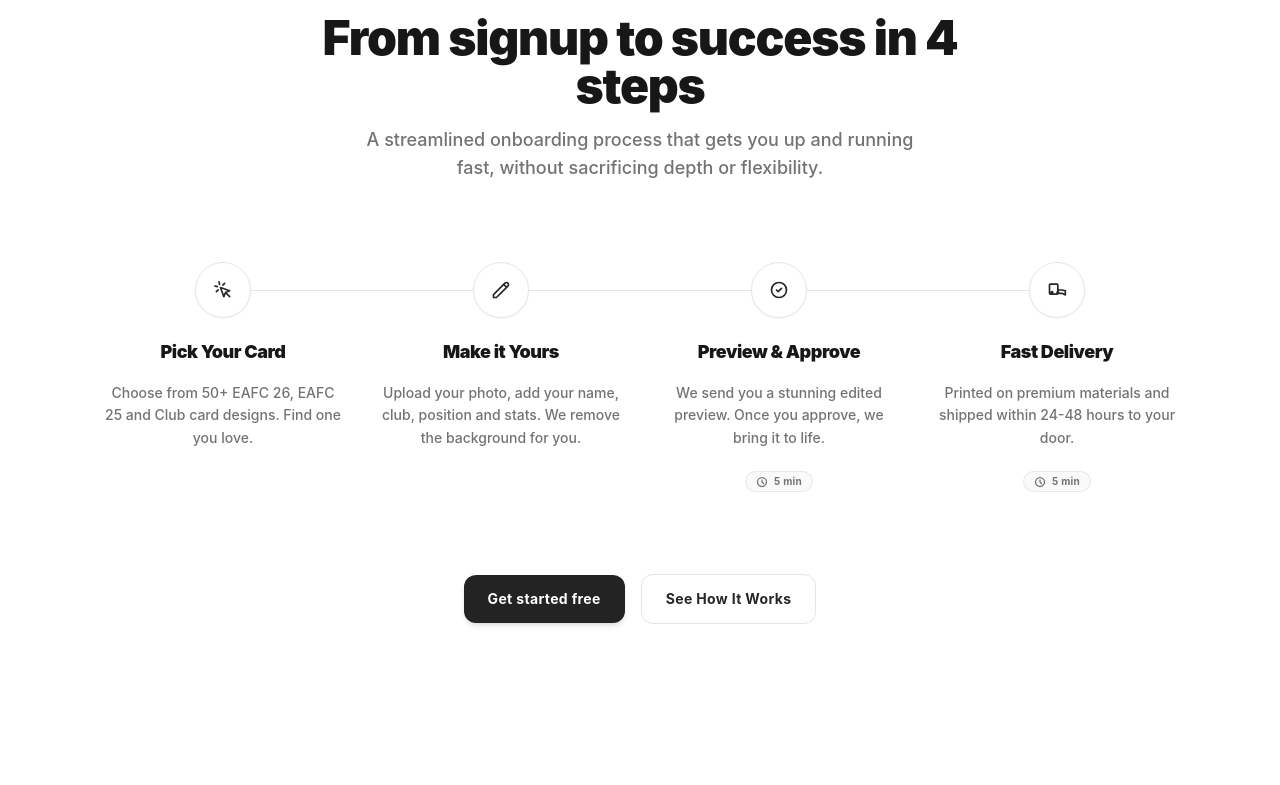
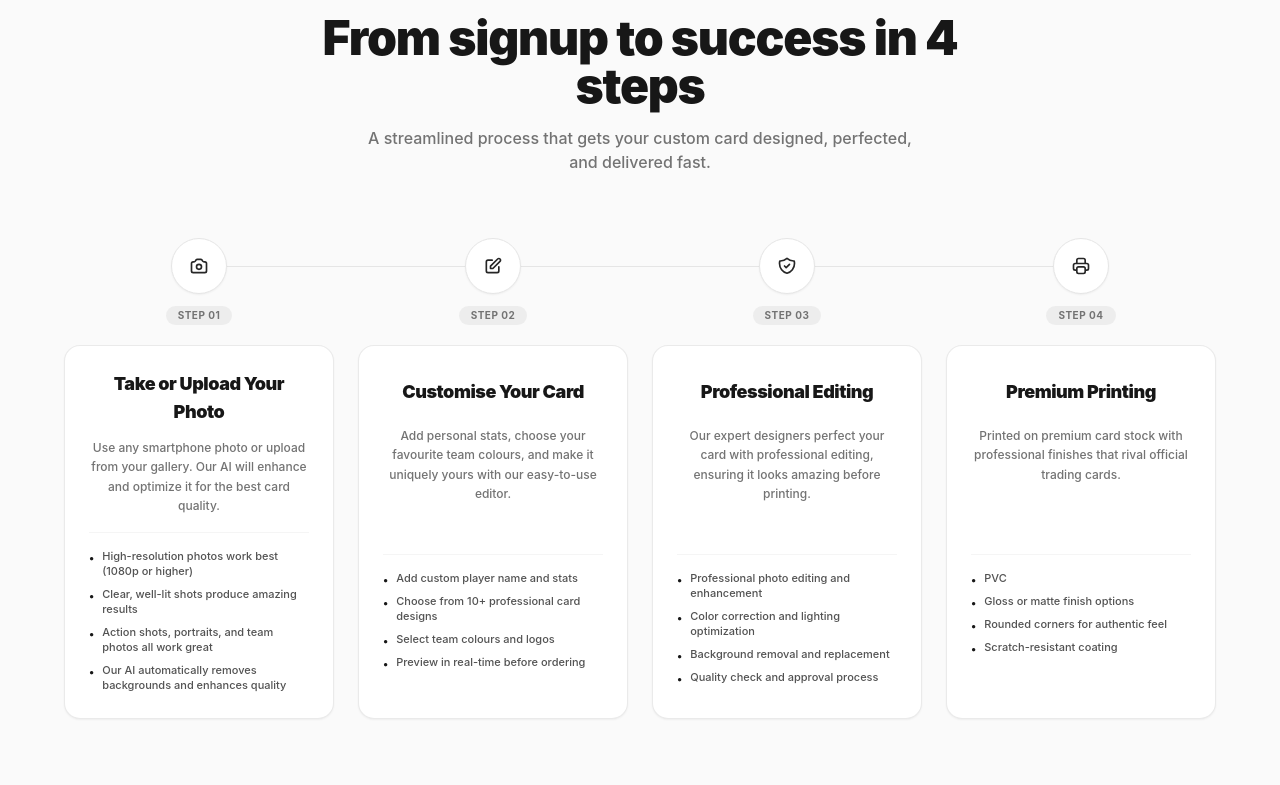
Before and after one commit to thivaharan-selvanayagam/football, a Next.js app: page / in a window 1280 px wide. Shown: the part 1710-2495 px from the top of the page. Built offline with nearby package versions, Linux system fonts and the light colour scheme.

Commit message:
HowItWorks design and content updated

```diff
--- a/components/HowItWorks.tsx
+++ b/components/HowItWorks.tsx
@@ -6,133 +6,168 @@ import { useRouter } from "next/navigation";
 
 interface StepItem {
   id: number;
+  stepNumber: string;
   title: string;
   desc: string;
-  duration?: string;
+  points: string[];
   icon: React.ReactNode;
 }
 
 export default function HowItWorks() {
-  // ✨ FIX: Hook initialized correctly inside the functional component body
   const router = useRouter();
 
   const steps: StepItem[] = [
     {
       id: 1,
-      title: "Pick Your Card",
-      desc: "Choose from 50+ EAFC 26, EAFC 25 and Club card designs. Find one you love.",
+      stepNumber: "STEP 01",
+      title: "Take or Upload Your Photo",
+      desc: "Use any smartphone photo or upload from your gallery. Our AI will enhance and optimize it for the best card quality.",
+      points: [
+        "High-resolution photos work best (1080p or higher)",
+        "Clear, well-lit shots produce amazing results",
+        "Action shots, portraits, and team photos all work great",
+        "Our AI automatically removes backgrounds and enhances quality",
+      ],
       icon: (
         <svg className="w-5 h-5 text-neutral-800" fill="none" viewBox="0 0 24 24" stroke="currentColor" strokeWidth="2">
-          <path strokeLinecap="round" strokeLinejoin="round" d="M15 15l-2 5L9 9l11 4-5 2zm0 0l5 5M7.188 2.239l.777 2.897M5.136 7.965l-2.898-.777M13.95 4.05l-2.122 2.122m-5.657 5.656l-2.12 2.122" />
+          <path strokeLinecap="round" strokeLinejoin="round" d="M3 9a2 2 0 012-2h.93a2 2 0 001.664-.89l.812-1.22A2 2 0 0110.07 4h3.86a2 2 0 011.664.89l.812 1.22A2 2 0 0018.07 7H19a2 2 0 012 2v9a2 2 0 01-2 2H5a2 2 0 01-2-2V9z" />
+          <path strokeLinecap="round" strokeLinejoin="round" d="M15 13a3 3 0 11-6 0 3 3 0 016 0z" />
         </svg>
-      )
+      ),
     },
     {
       id: 2,
-      title: "Make it Yours",
-      desc: "Upload your photo, add your name, club, position and stats. We remove the background for you.",
+      stepNumber: "STEP 02",
+      title: "Customise Your Card",
+      desc: "Add personal stats, choose your favourite team colours, and make it uniquely yours with our easy-to-use editor.",
+      points: [
+        "Add custom player name and stats",
+        "Choose from 10+ professional card designs",
+        "Select team colours and logos",
+        "Preview in real-time before ordering",
+      ],
       icon: (
         <svg className="w-5 h-5 text-neutral-800" fill="none" viewBox="0 0 24 24" stroke="currentColor" strokeWidth="2">
-          <path strokeLinecap="round" strokeLinejoin="round" d="M15.232 5.232l3.536 3.536m-2.036-5.036a2.5 2.5 0 113.536 3.536L6.5 21.036H3v-3.572L16.732 3.732z" />
+          <path strokeLinecap="round" strokeLinejoin="round" d="M11 5H6a2 2 0 00-2 2v11a2 2 0 002 2h11a2 2 0 002-2v-5m-1.414-9.414a2 2 0 112.828 2.828L11.828 15H9v-2.828l8.586-8.586z" />
         </svg>
-      )
+      ),
     },
     {
       id: 3,
-      title: "Preview & Approve",
-      desc: "We send you a stunning edited preview. Once you approve, we bring it to life.",
-      duration: "5 min",
+      stepNumber: "STEP 03",
+      title: "Professional Editing",
+      desc: "Our expert designers perfect your card with professional editing, ensuring it looks amazing before printing.",
+      points: [
+        "Professional photo editing and enhancement",
+        "Color correction and lighting optimization",
+        "Background removal and replacement",
+        "Quality check and approval process",
+      ],
       icon: (
         <svg className="w-5 h-5 text-neutral-800" fill="none" viewBox="0 0 24 24" stroke="currentColor" strokeWidth="2">
-          <path strokeLinecap="round" strokeLinejoin="round" d="M9 12l2 2 4-4m6 2a9 9 0 11-18 0 9 9 0 0118 0x" />
+          <path strokeLinecap="round" strokeLinejoin="round" d="M9 12l2 2 4-4m5.618-4.016A11.955 11.955 0 0112 2.944a11.955 11.955 0 01-8.618 3.04A12.02 12.02 0 003 9c0 5.591 3.824 10.29 9 11.622 5.176-1.332 9-6.03 9-11.622 0-1.042-.133-2.052-.382-3.016z" />
         </svg>
-      )
+      ),
     },
     {
       id: 4,
-      title: "Fast Delivery",
-      desc: "Printed on premium materials and shipped within 24-48 hours to your door.",
-      duration: "5 min",
+      stepNumber: "STEP 04",
+      title: "Premium Printing",
+      desc: "Printed on premium card stock with professional finishes that rival official trading cards.",
+      points: [
+        "PVC",
+        "Gloss or matte finish options",
+        "Rounded corners for authentic feel",
+        "Scratch-resistant coating",
+      ],
       icon: (
         <svg className="w-5 h-5 text-neutral-800" fill="none" viewBox="0 0 24 24" stroke="currentColor" strokeWidth="2">
-          <path strokeLinecap="round" strokeLinejoin="round" d="M13 16V6a1 1 0 00-1-1H4a1 1 0 00-1 1v10a1 1 0 001 1h8a1 1 0 001-1zm0 0h5l4 2v-5l-4-1h-5m-6 3a1 1 0 11-2 0 1 1 0 012 0zm7 0a1 1 0 11-2 0 1 1 0 012 0z" />
+          <path strokeLinecap="round" strokeLinejoin="round" d="M17 17h2a2 2 0 002-2v-4a2 2 0 00-2-2H5a2 2 0 00-2 2v4a2 2 0 002 2h2m2 4h6a2 2 0 002-2v-4a2 2 0 00-2-2H9a2 2 0 00-2 2v4a2 2 0 002 2zm8-12V5a2 2 0 00-2-2H9a2 2 0 00-2 2v4h10z" />
         </svg>
-      )
-    }
+      ),
+    },
   ];
 
   return (
-    <section className="w-full bg-white text-neutral-900 py-20 px-6 sm:px-12 md:px-24 flex flex-col items-center justify-center border-t border-neutral-100">
+    <section className="w-full bg-neutral-50 text-neutral-900 py-20 px-6 sm:px-12 md:px-16 flex flex-col items-center justify-center border-t border-neutral-200/80">
 
-      {/* HEADER SECTION PANEL */}
-      <div className="text-center max-w-2xl mx-auto space-y-4 mb-16 md:mb-20">
+      {/* HEADER SECTION */}
+      <div className="text-center max-w-2xl mx-auto space-y-4 mb-16">
         <span className="inline-block bg-[#2d2d2d] text-white text-[11px] font-bold px-3 py-1 rounded-md tracking-wide">
           How it works
         </span>
-        <h2 className="text-3xl sm:text-4xl md:text-5xl font-black text-neutral-900 tracking-tight">
+        <h2 className="text-3xl sm:text-4xl md:text-5xl font-black text-neutral-900 tracking-tight leading-tight">
           From signup to success in 4 steps
         </h2>
-        <p className="text-neutral-500 text-sm sm:text-base md:text-lg max-w-xl mx-auto leading-relaxed font-medium">
-          A streamlined onboarding process that gets you up and running fast, without sacrificing depth or flexibility.
+        <p className="text-neutral-500 text-sm sm:text-base max-w-xl mx-auto leading-relaxed font-medium">
+          A streamlined process that gets your custom card designed, perfected, and delivered fast.
         </p>
       </div>
 
-      {/* HORIZONTAL CONNECTING CONNECT TIMELINE STEP FLOW GRID */}
-      <div className="w-full max-w-6xl mx-auto relative mb-16">
+      {/* TIMELINE GRID CONTAINER */}
+      <div className="w-full max-w-7xl mx-auto relative mb-16">
 
-        {/* Horizontal background vector axis line tracker (Desktop Only) */}
+        {/* Horizontal line connector behind icons (Desktop only) */}
         <div className="absolute top-7 left-[12%] right-[12%] h-px bg-neutral-200 z-0 hidden md:block" />
 
-        <div className="grid grid-cols-1 md:grid-cols-4 gap-10 md:gap-6 relative z-10">
+        <div className="grid grid-cols-1 md:grid-cols-4 gap-6 relative z-10 items-stretch">
           {steps.map((step) => (
-            <div key={step.id} className="flex flex-col items-center text-center space-y-4 px-2">
+            <div key={step.id} className="flex flex-col h-full">
 
-              {/* Circular Anchor Badge Node Wrapper */}
-              <div className="w-14 h-14 bg-white rounded-full border border-neutral-200 flex items-center justify-center shadow-sm hover:border-neutral-400/60 transition duration-300">
-                {step.icon}
+              {/* Node Icon Header */}
+              <div className="flex flex-col items-center mb-5">
+                <div className="w-14 h-14 bg-white rounded-full border border-neutral-200 flex items-center justify-center shadow-sm mb-3">
+                  {step.icon}
+                </div>
+                <span className="text-[10px] font-bold uppercase tracking-wider text-neutral-500 bg-neutral-200/60 px-3 py-0.5 rounded-full">
+                  {step.stepNumber}
+                </span>
               </div>
 
-              {/* Title Descriptive Header */}
-              <h3 className="font-black text-lg text-neutral-900 tracking-tight pt-1">
-                {step.title}
-              </h3>
+              {/* Uniform White Card Box with Auto Alignment */}
+              <div className="flex-1 bg-white rounded-2xl border border-neutral-200/80 p-6 shadow-sm flex flex-col justify-between hover:border-neutral-300 transition duration-300">
 
-              {/* Information Body Paragraph Copy */}
-              <p className="text-neutral-500 text-sm leading-relaxed font-medium max-w-xs md:max-w-none">
-                {step.desc}
-              </p>
+                {/* Upper Text Block */}
+                <div>
+                  <h3 className="font-black text-lg text-neutral-900 tracking-tight text-center mb-3 min-h-[44px] flex items-center justify-center">
+                    {step.title}
+                  </h3>
+                  <p className="text-neutral-500 text-xs leading-relaxed font-medium text-center min-h-[64px] flex items-start justify-center">
+                    {step.desc}
+                  </p>
+                </div>
 
-              {/* Optional dynamic execution runtime duration metadata pills */}
-              {step.duration && (
-                <div className="pt-1">
-                  <span className="inline-flex items-center gap-1.5 bg-neutral-50 border border-neutral-200/80 rounded-full px-2.5 py-0.5 text-[10px] text-neutral-500 font-bold tracking-wide">
-                    <svg className="w-3 h-3" fill="none" viewBox="0 0 24 24" stroke="currentColor" strokeWidth="2.5">
-                      <path strokeLinecap="round" strokeLinejoin="round" d="M12 8v4l3 3m6-3a9 9 0 11-18 0 9 9 0 0118 0z" />
-                    </svg>
-                    {step.duration}
-                  </span>
+                {/* Lower Bullet Points Block (Cleanly Pushed to the Bottom) */}
+                <div className="pt-4 border-t border-neutral-100 mt-4 min-h-[140px] flex flex-col justify-start">
+                  <ul className="space-y-2 text-left w-full text-[11px] font-medium text-neutral-600">
+                    {step.points.map((point, idx) => (
+                      <li key={idx} className="flex items-start gap-2">
+                        <span className="text-neutral-900 font-bold leading-none mt-1 shrink-0">•</span>
+                        <span className="leading-snug">{point}</span>
+                      </li>
+                    ))}
+                  </ul>
                 </div>
-              )}
+
+              </div>
 
             </div>
           ))}
         </div>
       </div>
 
-      {/* STEP BOTTOM ACTIONS FOOTER ROW */}
-      <div className="flex flex-wrap items-center justify-center gap-4 pt-4">
+      {/* BOTTOM BUTTONS */}
+      <div className="flex flex-wrap items-center justify-center gap-4 pt-2">
         <Link
           href="/cards"
-          className="bg-[#232323] hover:bg-black text-white px-6 py-3.5 rounded-xl text-sm font-bold tracking-wide transition shadow-md"
+          className="bg-[#232323] hover:bg-black text-white px-7 py-3.5 rounded-xl text-sm font-bold tracking-wide transition shadow-md"
         >
           Get started free
         </Link>
         <button
           type="button"
-          onClick={() => {
-            router.push("/faq");
-          }}
-          className="bg-white hover:bg-neutral-50 text-neutral-800 font-bold px-6 py-3.5 rounded-xl text-sm border border-neutral-200 transition tracking-wide"
+          onClick={() => router.push("/faq")}
+          className="bg-white hover:bg-neutral-100 text-neutral-800 font-bold px-7 py-3.5 rounded-xl text-sm border border-neutral-200 transition tracking-wide shadow-sm"
         >
           See How It Works
         </button>
```
